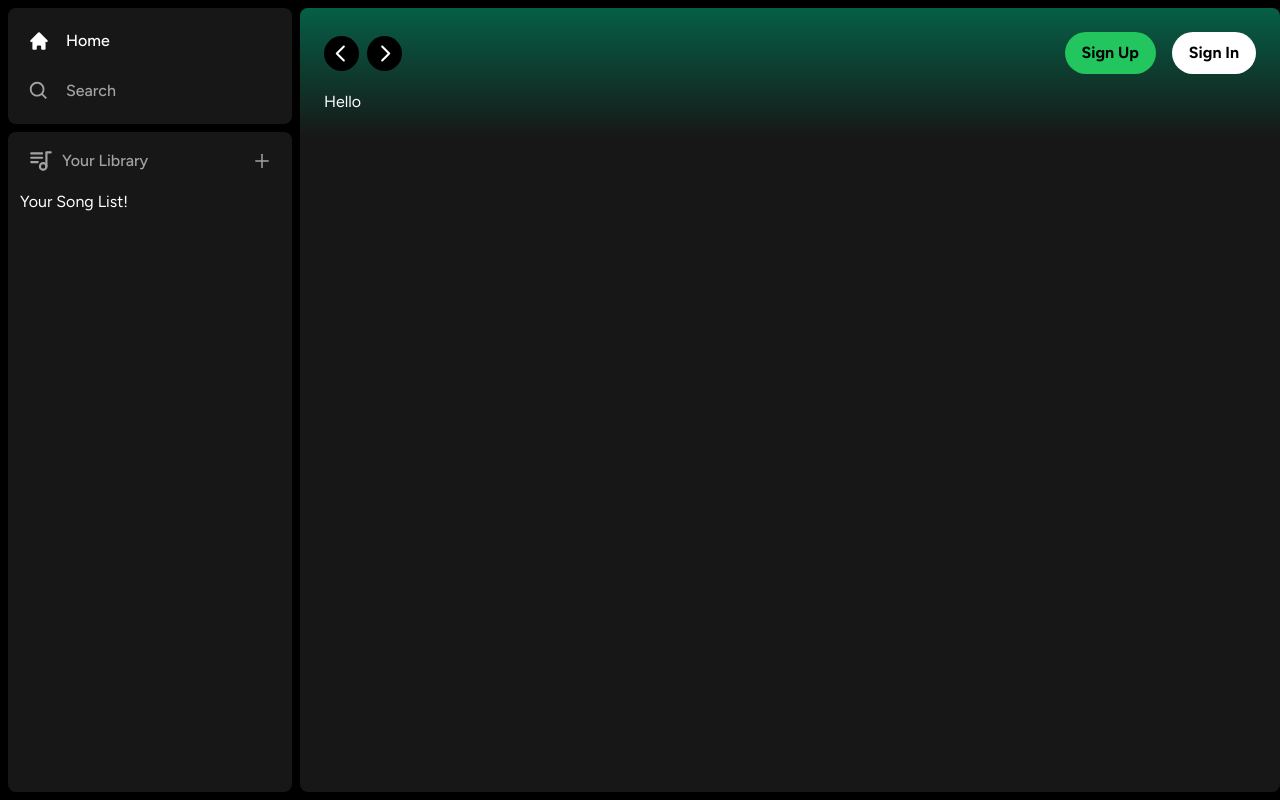
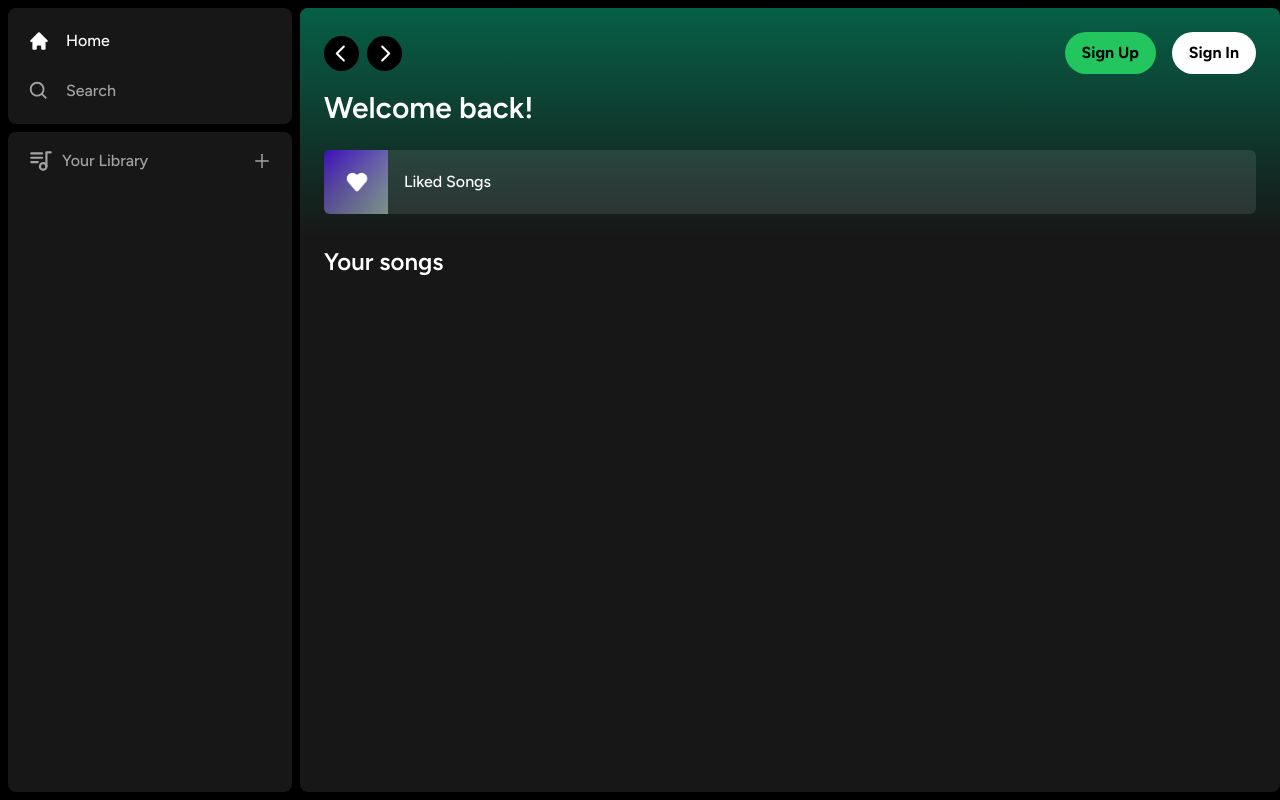
Before and after one commit to htutwaiphyoe/spotify, a Next.js app: page / in a window 1280 px wide. Built offline with nearby package versions, Linux system fonts and the light colour scheme.

Commit message:
feat: ListItem.tsx

```diff
--- a/app/(site)/page.tsx
+++ b/app/(site)/page.tsx
@@ -1,9 +1,25 @@
 import Header from "@/components/Header";
+import ListItem from "@/components/ListItem";
 
 function Home() {
   return (
     <section className="bg-neutral-900 rounded-lg h-full w-full overflow-hidden overflow-y-auto">
-      <Header>Hello</Header>
+      <Header>
+        <div className="mb-2">
+          <h1 className="text-white text-3xl font-semibold">Welcome back!</h1>
+          <div className="grid grid-cols-1 md:grid-cols-2 xl:grid-cols-2 2xl:grid-cols-3 gap-3 mt-4"></div>
+        </div>
+        <ListItem
+          image="/images/liked.png"
+          name="Liked Songs"
+          href="liked-songs"
+        />
+      </Header>
+      <div className="mt-2 mb-7 px-6">
+        <div className="flex justify-between items-center">
+          <h2 className="text-white font-semibold text-2xl">Your songs</h2>
+        </div>
+      </div>
     </section>
   );
 }
--- a/components/Button/index.tsx
+++ b/components/Button/index.tsx
@@ -3,12 +3,12 @@
 import { cn } from "@/utils/helpers";
 
 type ButtonProps = React.ButtonHTMLAttributes<HTMLButtonElement> &
-  VariantProps<typeof cvaClasses> & {
+  VariantProps<typeof classes> & {
     variant?: string;
     color?: string;
   };
 
-const cvaClasses = cva("", {
+const classes = cva("", {
   variants: {
     color: {
       black: "bg-black",
@@ -17,7 +17,8 @@
     },
     size: {
       md: "px-4 py-2",
-      icon: "p-2",
+      "icon-md": "p-2",
+      "icon-lg": "p-4",
     },
     variant: {
       icon: "rounded-full flex items-center justify-center hover:opacity-75 transition",
@@ -31,7 +32,7 @@
     return (
       <button
         ref={ref}
-        className={cn(cvaClasses({ variant, color, size }), className)}
+        className={cn(classes({ variant, color, size }), className)}
         {...props}
       >
         {children}
--- a/components/Header/index.tsx
+++ b/components/Header/index.tsx
@@ -28,10 +28,10 @@
           </Button>
         </div>
         <div className="flex md:hidden gap-x-2 items-center">
-          <Button variant="icon" color="white" size="icon">
+          <Button variant="icon" color="white" size="icon-md">
             <HiHome className="text-black" size={20} />
           </Button>
-          <Button variant="icon" color="white" size="icon">
+          <Button variant="icon" color="white" size="icon-md">
             <BiSearch className="text-black" size={20} />
           </Button>
         </div>
--- a/components/Library/index.tsx
+++ b/components/Library/index.tsx
@@ -17,7 +17,6 @@
           <AiOutlinePlus size={20} />
         </button>
       </div>
-      <div className="flex flex-col gap-y-1 mt-4 px-3">Your Song List!</div>
     </div>
   );
 }
--- /dev/null
+++ b/components/ListItem/index.tsx
@@ -0,0 +1,39 @@
+"use client";
+import { useRouter } from "next/navigation";
+import Image from "next/image";
+import { FaPlay } from "react-icons/fa";
+import Button from "../Button";
+
+type ListItemProps = {
+  image: string;
+  name: string;
+  href: string;
+};
+
+const ListItem: React.FC<ListItemProps> = ({ image, name, href }) => {
+  const router = useRouter();
+
+  const handleClick = () => {
+    router.push(href);
+  };
+
+  return (
+    <div className="relative group flex items-center rounded-md overflow-hidden gap-x-4 bg-neutral-100/10 hover:bg-neutral-100/20 transition">
+      <div className="relative min-w-64 min-h-64">
+        <Image src={image} alt={name} fill className="object-cover" />
+      </div>
+      <p className="font-medium truncate py-5">{name}</p>
+      <Button
+        className="absolute opacity-0 right-4 group-hover:opacity-100"
+        color="primary"
+        size="icon-lg"
+        variant="icon"
+        onClick={handleClick}
+      >
+        <FaPlay className="text-black" />
+      </Button>
+    </div>
+  );
+};
+
+export default ListItem;
--- a/tailwind.config.ts
+++ b/tailwind.config.ts
@@ -11,6 +11,12 @@
       width: {
         300: "300px",
       },
+      minWidth: {
+        64: "4rem",
+      },
+      minHeight: {
+        64: "4rem",
+      },
     },
   },
   plugins: [],
```
Also changed, not shown: public/images/liked.png (added).
